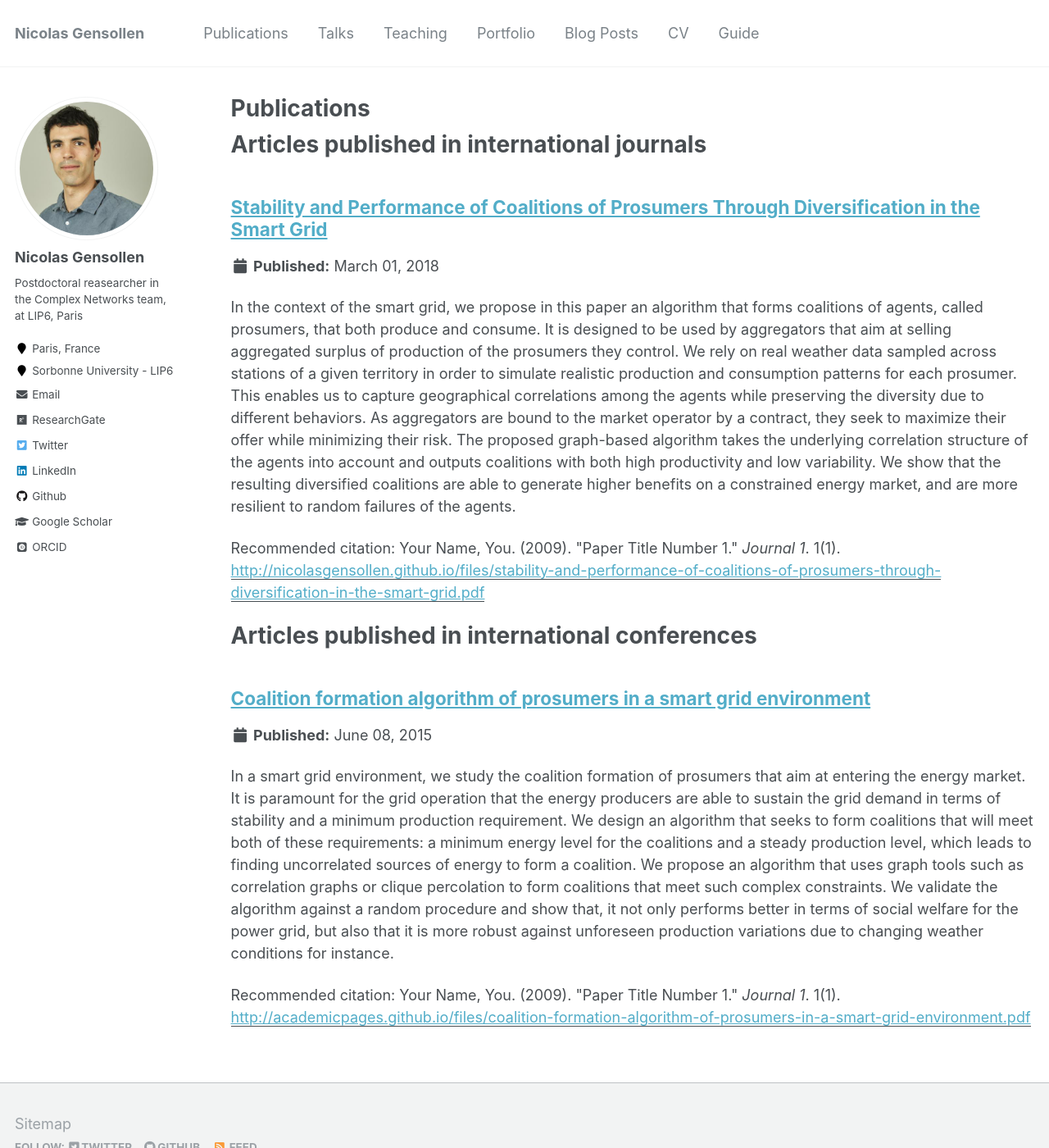
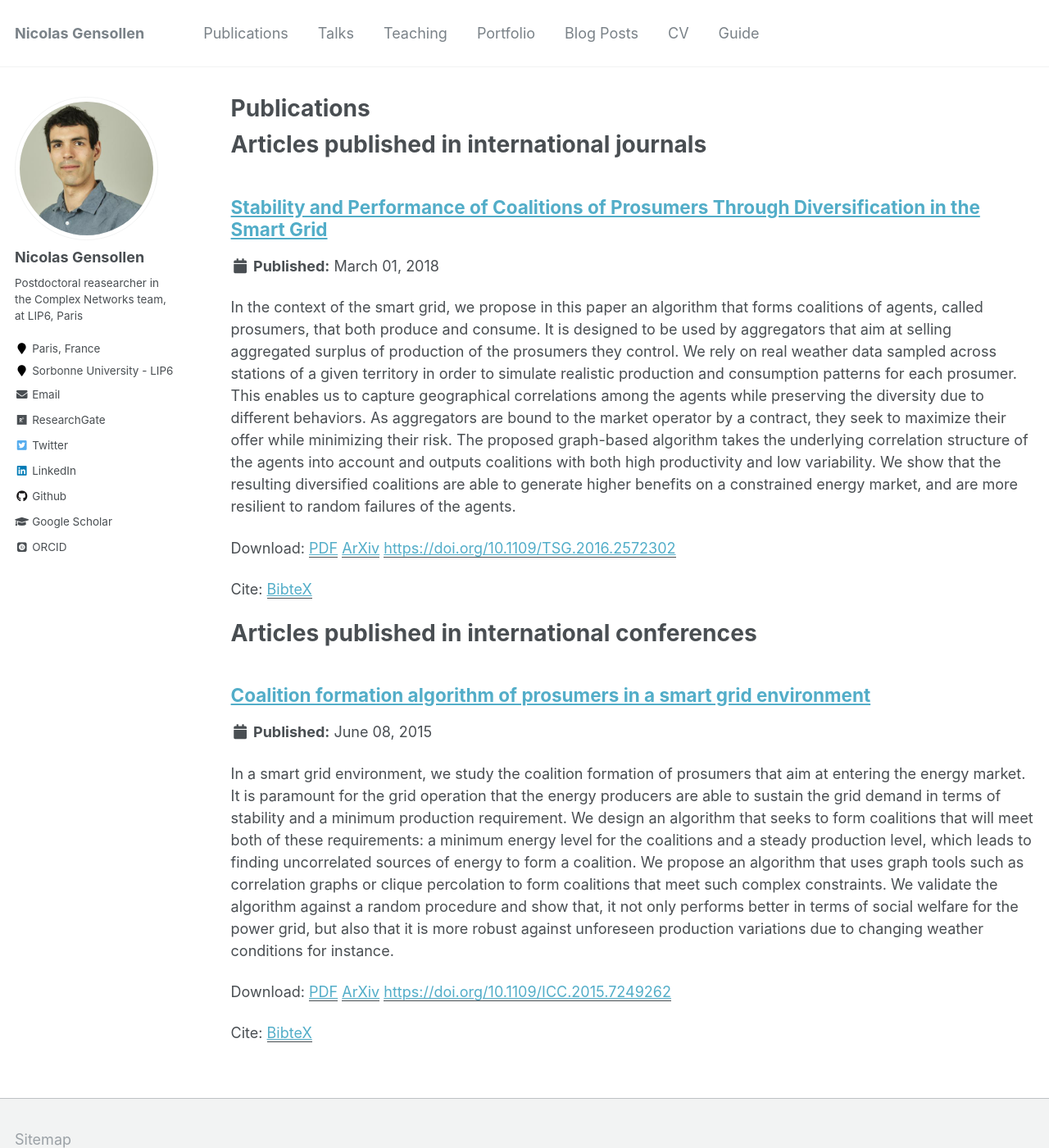
Before and after one commit to NicolasGensollen/nicolasgensollen.github.io, a Jekyll site: the page built from _pages/publications.md, in a window 1280 px wide and 1400 px high. Shown: the whole window at 82% size. Built offline with Jekyll 4.4.1, drawn with Linux system fonts in a browser that asks for light colours; some web fonts are replaced.

Commit message:
Try new structure for publications

```diff
--- a/_conference_publications/2015-06-08-coalition-formation-algorithm-of-prosumer-in-a-smart-grid-environment.md
+++ b/_conference_publications/2015-06-08-coalition-formation-algorithm-of-prosumer-in-a-smart-grid-environment.md
@@ -6,8 +6,10 @@ excerpt: 'In a smart grid environment, we study the coalition formation of prosu
 uncorrelated sources of energy to form a coalition. We propose an algorithm that uses graph tools such as correlation graphs or clique percolation to form coalitions that meet such complex constraints. We validate the algorithm against a random procedure and show that, it not only performs better in terms of social welfare for the power grid, but also that it is more robust against unforeseen production variations due to changing weather conditions for instance.'
 date: 2015-06-08
 venue: '2015 IEEE International Conference on Communications (ICC)'
-paperurl: 'http://academicpages.github.io/files/coalition-formation-algorithm-of-prosumers-in-a-smart-grid-environment.pdf'
-citation: 'Your Name, You. (2009). &quot;Paper Title Number 1.&quot; <i>Journal 1</i>. 1(1).'
+paperurl: 'http://nicolasgensollen.github.io/files/coalition-formation-algorithm-of-prosumers-in-a-smart-grid-environment.pdf'
+arxivurl: 'https://arxiv.org/abs/1410.8776'
+doi: 'https://doi.org/10.1109/ICC.2015.7249262'
+bibtexurl: 'http://nicolasgensollen.github.io/files/coalition-formation-algorithm-of-prosumers-in-a-smart-grid-environment.tex'
 ---
 
 
--- a/_includes/archive-single.html
+++ b/_includes/archive-single.html
@@ -52,13 +52,16 @@
     <p class="archive__item-excerpt" itemprop="description"><p>{{ post.excerpt | markdownify | remove: '<p>' | remove: '</p>' }}<strong><a href="{{ base_path }}{{ post.url }}" rel="permalink"> Read more</a></strong></p></p>
     {% endif %}
 
-    {% if post.citation and post.paperurl %}
-      <p>Recommended citation: {{ post.citation }} <a href="{{ post.paperurl }}"><u>{{ post.paperurl }}</u></a></p>
-    {% elsif post.citation %}
-      <p>Recommended citation: {{ post.citation }} </p>
+    {% if post.paperurl and post.arxivurl and post.doi%}
+    <p>Download: <a href="{{ post.paperurl }}"><u>PDF</u></a>   <a href="{{ post.arxivurl }}"><u>ArXiv</u></a>   <a href="{{ post.doi }}"><u>{{ post.doi }}</u></a></p>
+    {% elsif post.paperurl and post.doi %}
+    <p>Download: <a href="{{ post.paperurl }}"><u>PDF</u></a>   <a href="{{ post.doi }}"><u>{{ post.doi }}</u></a></p>
     {% elsif post.paperurl %}
-      <p>Download <a href=" {{ post.paperurl }} "><u>here</u></a></p>
+    <p>Download: <a href="{{ post.paperurl }}"><u>PDF</u></a></p>
     {% endif %}
 
+    {% if post.bibtexurl %}
+    <p>Cite: <a href="{{ post.bibtexurl }}"><u>BibteX</u></a></p>
+    {% endif %}
   </article>
 </div>
--- a/_journal_publications/2016-05-26-stability-and-performance-of-coalitions-of-prosumers-through-diversification-in-the-smart-grid.md
+++ b/_journal_publications/2016-05-26-stability-and-performance-of-coalitions-of-prosumers-through-diversification-in-the-smart-grid.md
@@ -8,7 +8,9 @@ energy market, and are more resilient to random failures of the agents.'
 date: 2018-03-01
 venue: '2018 IEEE Transactions on Smart Grid (Volume: 9, Issue: 2, March 2018)'
 paperurl: 'http://nicolasgensollen.github.io/files/stability-and-performance-of-coalitions-of-prosumers-through-diversification-in-the-smart-grid.pdf'
-citation: 'Your Name, You. (2009). &quot;Paper Title Number 1.&quot; <i>Journal 1</i>. 1(1).'
+arxivurl: 'https://arxiv.org/abs/1705.06130'
+doi: 'https://doi.org/10.1109/TSG.2016.2572302'
+bibtexurl: 'http://nicolasgensollen.github.io/files/stability-and-performance-of-coalitions-of-prosumers-through-diversification-in-the-smart-grid.tex'
 ---
 
 
```
Also changed, not shown: 2 other files.
